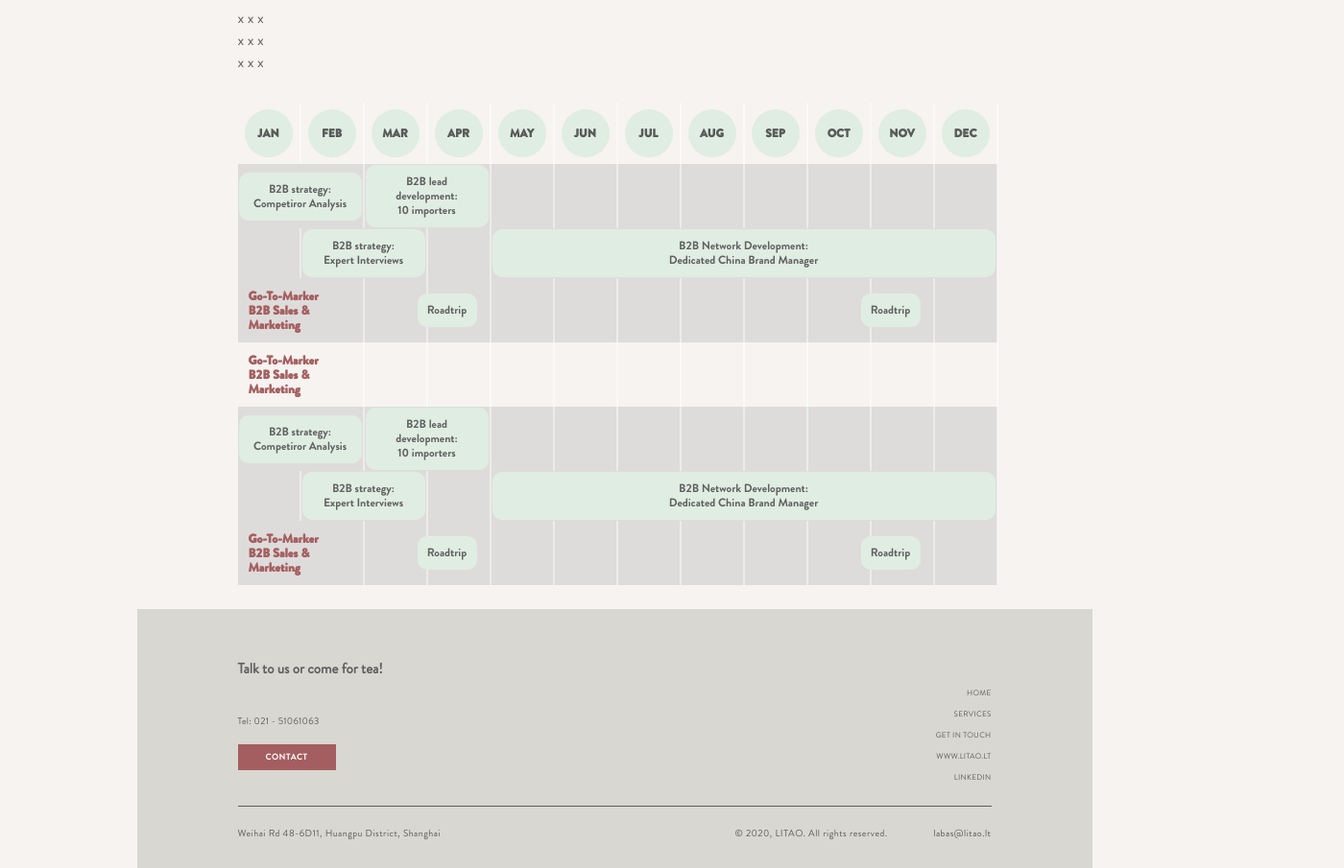
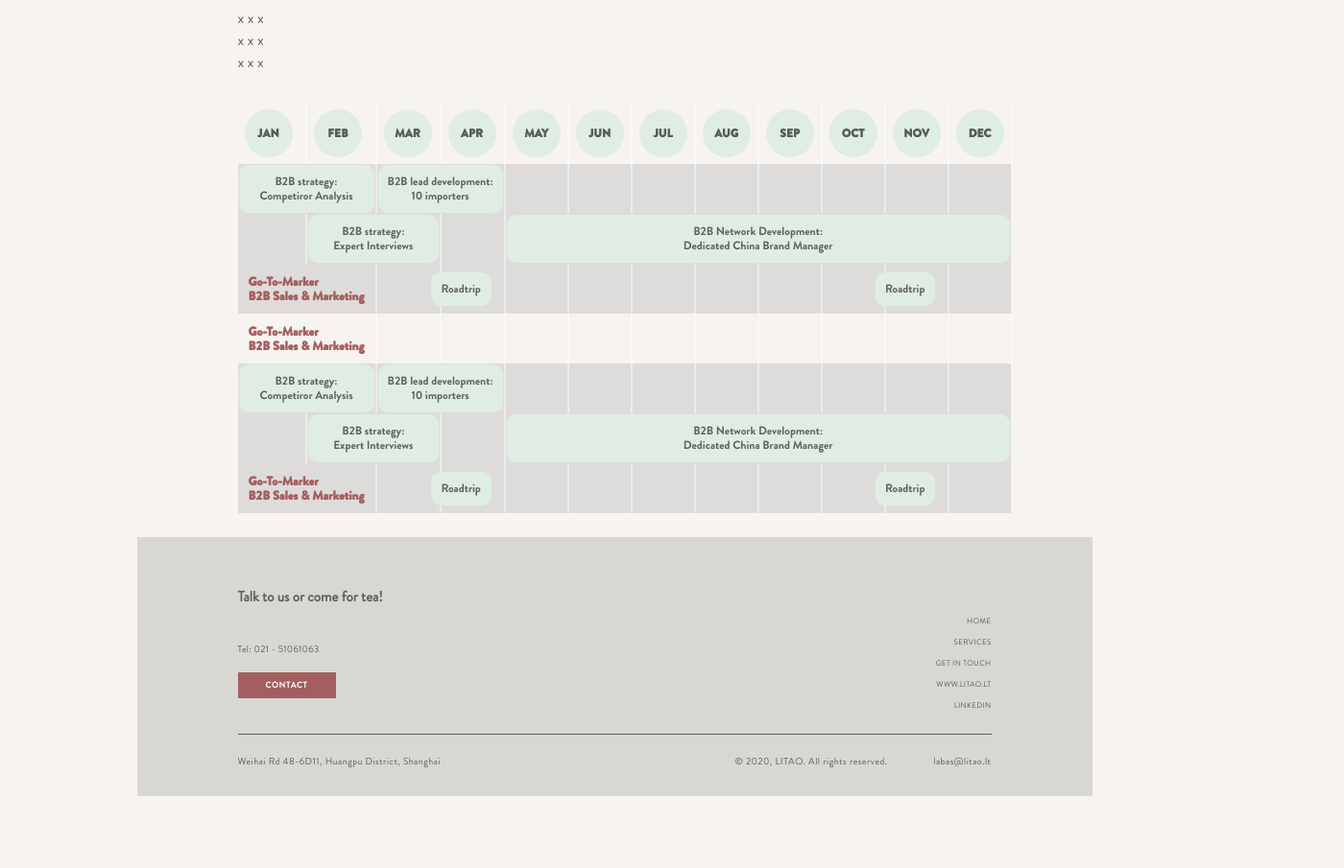
Before and after one commit to kabosiene/litaogroup, a website built with Parcel: page index.html in a window 1280 px wide. Shown: the part 2198-3103 px from the top of the page at 96% size, 1400 px wide, since content can reach past the window. After the commit the page ends 3028 px from the top, so only its background shows below. Built offline with nearby package versions, Linux system fonts and the light colour scheme.

Commit message:
add scrollbale table

```diff
--- a/css/main.css
+++ b/css/main.css
@@ -303,6 +303,11 @@ a div h2, a div p{
 }
 .table-borderless td, .table-borderless th, .table-borderless thead th {
   border-right: #ffffff6e solid 2px;
+}
+.simple-table{
+  overflow: auto;
+  white-space: nowrap;
+  width: 90vw;
 }
 
 footer {
```
